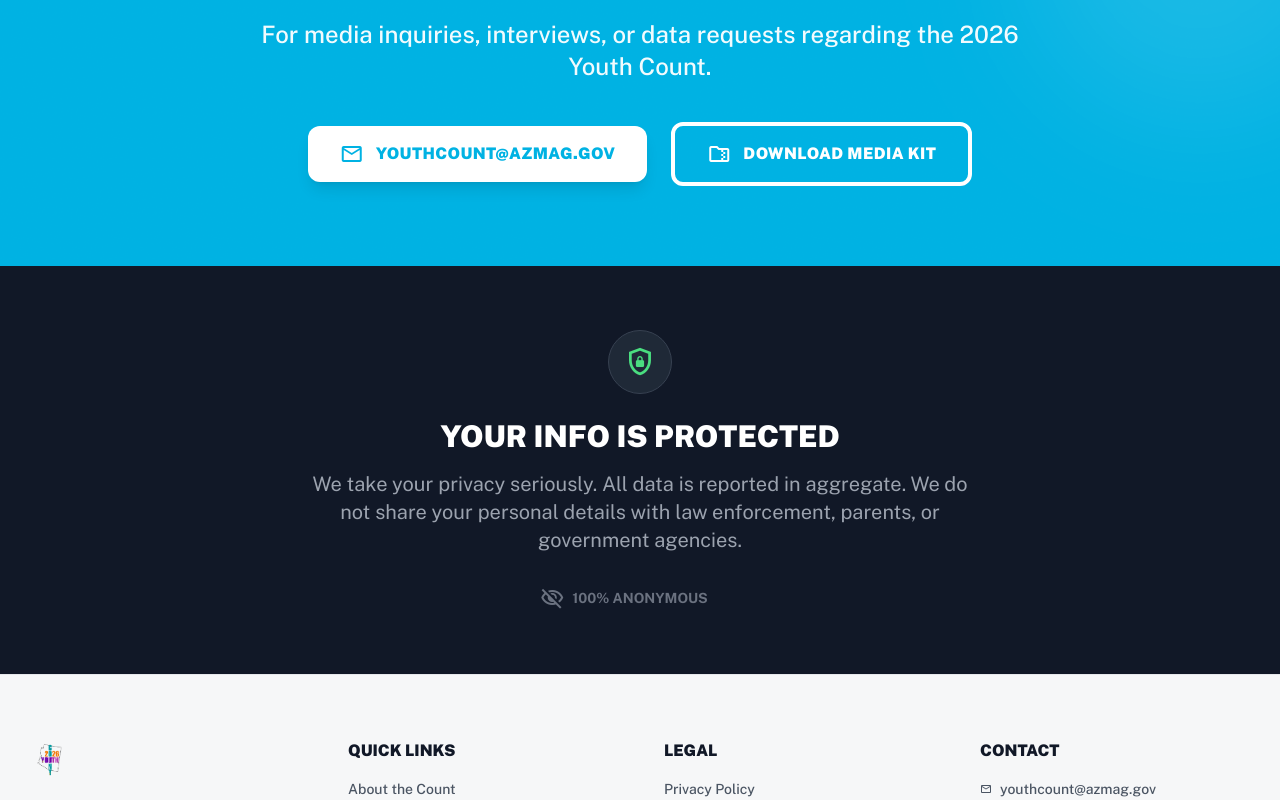
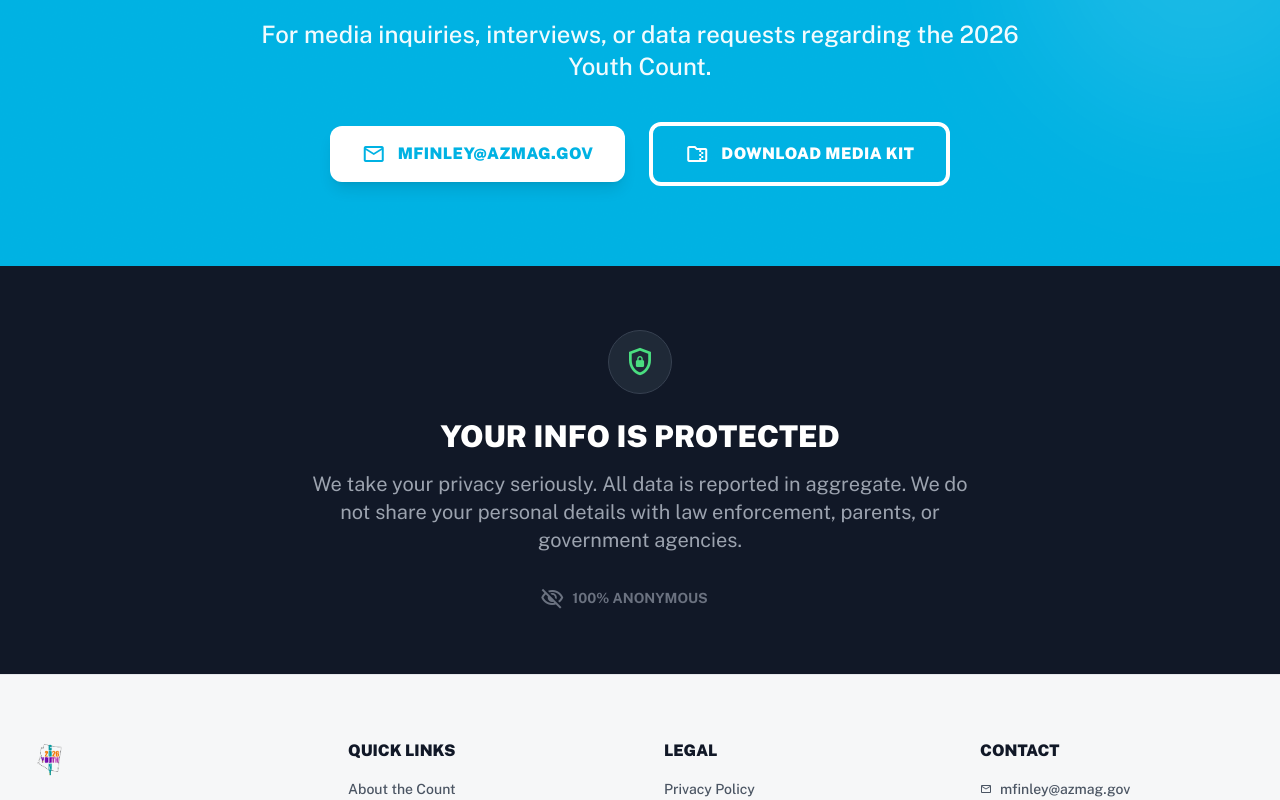
Before and after one commit to 00finley/AZ_YouthCount, a React (Vite) app: page / in a window 1280 px wide. Shown: the part 6360-7160 px from the top of the page. Built offline with nearby package versions, Linux system fonts and the light colour scheme.

Commit message:
Update config.js

```diff
--- a/src/config.js
+++ b/src/config.js
@@ -20,7 +20,7 @@ export const CONFIG = {
   FORMSPREE_ENDPOINT: 'https://formspree.io/f/YOUR_FORM_ID',
 
   // Contact email (displayed on site)
-  CONTACT_EMAIL: 'youthcount@azmag.gov',
+  CONTACT_EMAIL: 'mfinley@azmag.gov',
 
   // Contact phone
   CONTACT_PHONE: '(602) 254-6300',
```
